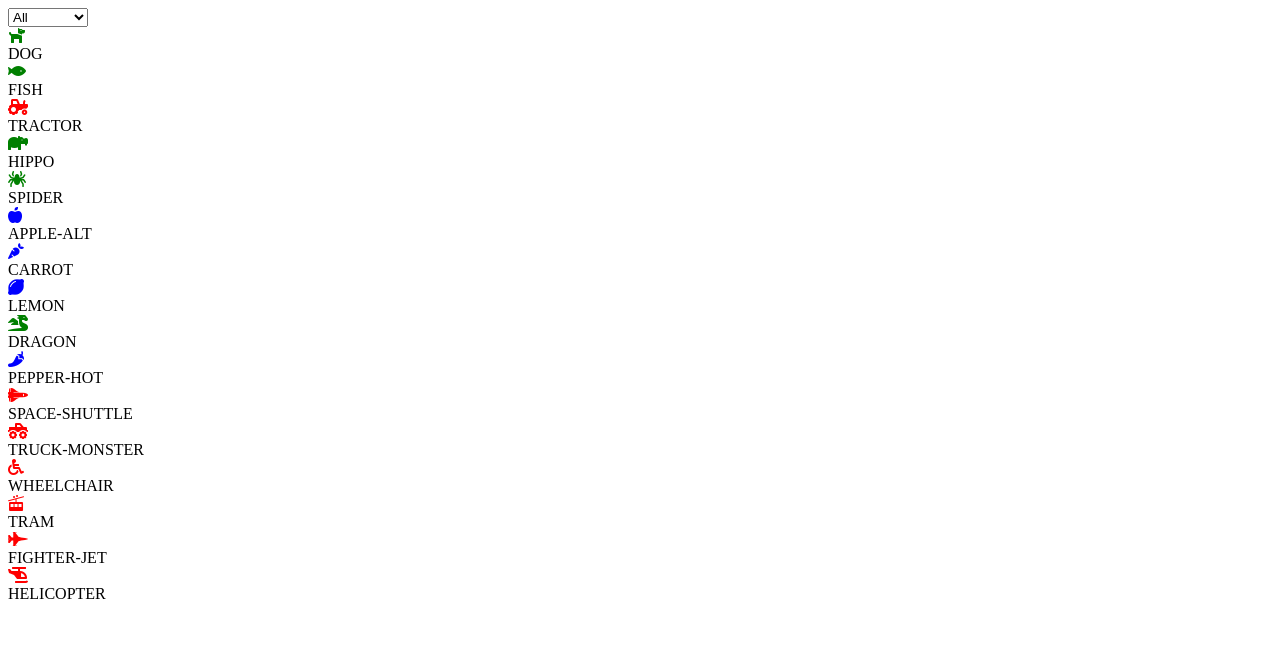
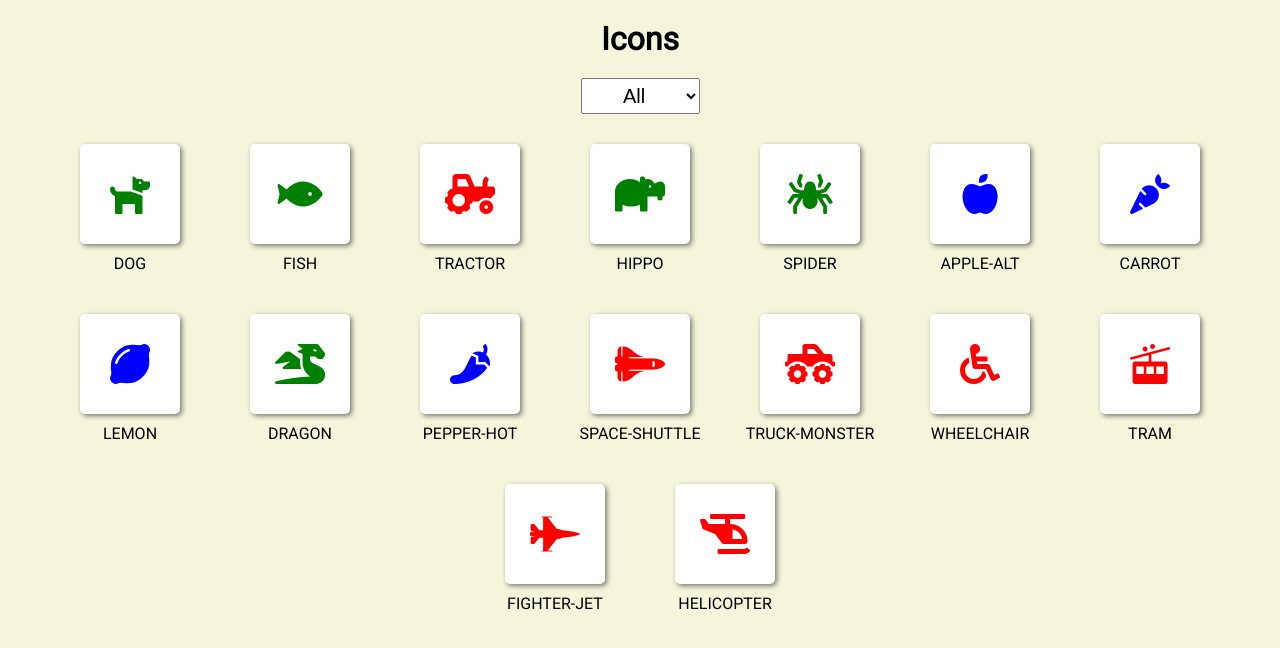
Before and after one commit to francescofogliajj/js-es6-icons, a plain HTML site: page index.html in a window 1280 px wide. Drawn offline with nearby package versions, Linux system fonts and the light colour scheme.

Commit message:
Commit #1

```diff
--- /dev/null
+++ b/css/style.css
@@ -0,0 +1,55 @@
+* {
+  box-sizing: border-box;
+  margin: 0;
+  padding: 0;
+}
+
+body {
+  background-color: beige;
+  font-family: 'Roboto', sans-serif;
+}
+
+.container {
+  width: 100%;
+  height: 100vh;
+  display: flex;
+  flex-direction: column;
+  align-items: center;
+}
+
+h1 {
+  margin-top: 20px;
+}
+
+select {
+  margin: 20px;
+  padding: 5px;
+  font-size: 20px;
+  text-align-last: center;
+}
+
+.icons {
+  display: flex;
+  flex-wrap: wrap;
+  justify-content: center;
+}
+
+.icons div {
+  width: 150px;
+  height: 150px;
+  margin: 10px;
+  display: flex;
+  flex-direction: column;
+  align-items: center;
+}
+
+.icons div i {
+  width: 100px;
+  height: 100px;
+  line-height: 100px;
+  text-align: center;
+  background-color: white;
+  font-size: 40px;
+  border-radius: 5px;
+  box-shadow: 2px 2px 5px rgba(0, 0, 0, 0.5);
+}
--- a/index.html
+++ b/index.html
@@ -2,8 +2,14 @@
 <html lang="en" dir="ltr">
   <head>
     <meta charset="utf-8">
+    <meta name="viewport" content="width=device-width, initial-scale=1.0">
 
     <link rel="stylesheet" href="https://cdnjs.cloudflare.com/ajax/libs/font-awesome/5.15.1/css/all.css" integrity="sha512-f73UKwzP1Oia45eqHpHwzJtFLpvULbhVpEJfaWczo/ZCV5NWSnK4vLDnjTaMps28ocZ05RbI83k2RlQH92zy7A==" crossorigin="anonymous" />
+
+    <link rel="preconnect" href="https://fonts.gstatic.com">
+    <link href="https://fonts.googleapis.com/css2?family=Roboto&display=swap" rel="stylesheet">
+
+    <link rel="stylesheet" href="css/style.css">
 
     <script src="https://ajax.googleapis.com/ajax/libs/jquery/3.5.1/jquery.min.js"></script>
 
@@ -13,6 +19,8 @@
   <body>
 
     <div class="container">
+
+      <h1>Icons</h1>
 
       <div class="search">
         <select name="type" id="type">
```
